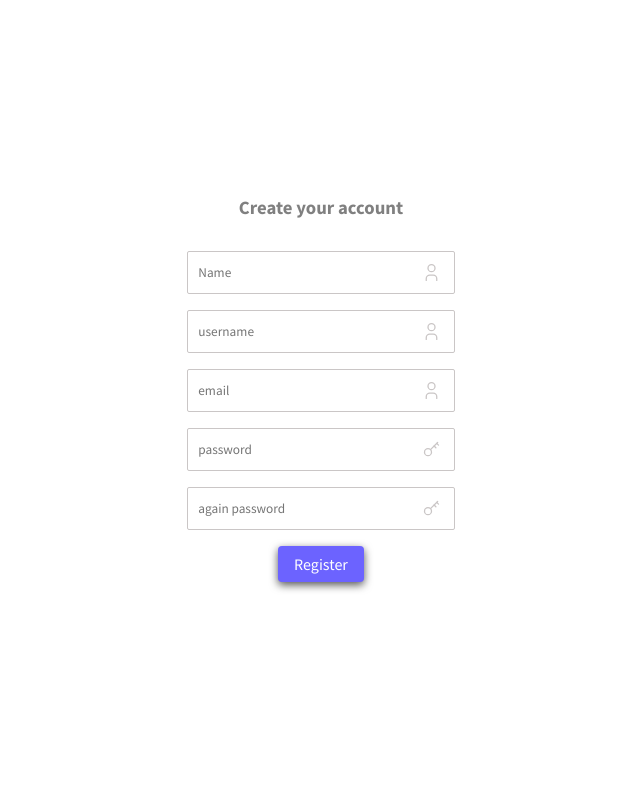
After one commit to mpn01/project-twstr, a PHP site: page /register.php in a window 1280 px wide. The commit adds this page. Shown: the whole page, without its empty margins (319-959 px from the left). Run offline with PHP 8.4, Linux system fonts and the light colour scheme.

Commit message:
1) Adding full working registration system with username and email control. For this moment, without usefull comments. (Later) 2) cleanups with old svg and img

```diff
--- a/connect.php
+++ b/connect.php
@@ -1,7 +1,7 @@
 <?php
 //przechowywanie zmiennych z danymi do bazy danych strony
 $servername = "localhost";
-$username = "root";
+$db_username = "root";
 $password = "";
 $dbname = "project-twstr";
 
--- a/main.css
+++ b/main.css
@@ -140,6 +140,15 @@ input[type="text"] {
 input[type="password"] {
     background-color: white;
     background-image: url(img/key.svg);
+    background-repeat: no-repeat;
+    background-size: 8%;
+    background-position: right;
+    background-position-x: 95%;
+}
+
+input[type="email"] {
+    background-color: white;
+    background-image: url(img/email.svg);
     background-repeat: no-repeat;
     background-size: 8%;
     background-position: right;
--- /dev/null
+++ b/register.php
@@ -0,0 +1,145 @@
+<?php
+    session_start();
+
+    if(isset($_POST['email'])){
+        $form_complete = true;
+        //walidacja nazwy użytkownika
+        $username = $_POST['username'];
+
+        if(strlen($username)<3 || strlen($username)>20){
+            $form_complete = false;
+            $_SESSION['e_username'] = "<div id='index_login_error'>Your username should have characters between 3 and 20</div>";
+        }
+        if(!ctype_alnum($username)){
+            $form_complete = false;
+            $_SESSION['e_username'] = "<div id='index_login_error'>Your username should consist of letters and numbers</div>";
+        }
+        //walidacja imienia
+        $name = $_POST['name'];
+
+        if(strlen($name)<3 || strlen($name)>20){
+            $form_complete = false;
+            $_SESSION['e_name'] = "<div id='index_login_error'>Your name should have characters between 3 and 20</div>";
+        }
+        if(!ctype_alpha($name)){
+            $form_complete = false;
+            $_SESSION['e_name'] = "<div id='index_login_error'>Your name should consist only letters</div>";
+        }
+
+        //walidacja adresu email
+        $email = $_POST['email'];
+        $email_filtered = filter_var($email, FILTER_SANITIZE_EMAIL);
+        if(!filter_var($email_filtered, FILTER_VALIDATE_EMAIL) || ($email_filtered!=$email)){
+            $form_complete = false;
+            $_SESSION['e_email'] = "<div id='index_login_error'>Invaild e-mail address</div>";
+        }
+
+        //walidajca hasła
+        $pass1 = $_POST['pass1'];
+        $pass2 = $_POST['pass2'];
+
+        if(strlen($pass1)<8){
+            $form_complete = false;
+            $_SESSION['e_pass'] = "<div id='index_login_error'>Password should consist minimum 8 characters</div>";
+        }
+        if($pass1!=$pass2){
+            $form_complete = false;
+            $_SESSION['e_pass'] = "<div id='index_login_error'>Passwords don't match</div>";
+        }
+
+        $pass_hash = password_hash($pass1, PASSWORD_DEFAULT);
+
+
+        require_once "connect.php";
+        mysqli_report(MYSQLI_REPORT_STRICT);
+
+        try {
+            $conn = new mysqli($servername, $db_username, $password, $dbname);
+            if($conn->connect_errno!=0){
+                throw new Exception(mysqli_connect_errno());
+            } else {
+
+                //Sprawdzanie, czy użytkownik o podanym emailu istniaje
+                $result_email = $conn->query("SELECT id FROM users WHERE email='$email'");
+                if(!$result_email) throw new Exception($conn->error);
+
+                $email_check = $result_email->num_rows;
+                if($email_check>0){
+                    $form_complete = false;
+                    $_SESSION['e_email'] = "<div id='index_login_error'>Account with this e-mail exist</div>";
+                }
+
+                //Sprawdzanie, czy użytkownik o podanym emailu istniaje
+                $result_username = $conn->query("SELECT id FROM users WHERE login='$username'");
+                if(!$result_username) throw new Exception($conn->error);
+
+                $username_check = $result_username->num_rows;
+                if($username_check>0){
+                    $form_complete = false;
+                    $_SESSION['e_username'] = "<div id='index_login_error'>This username is taken</div>";
+                }
+
+                //Formularz jest prawidłowy
+                $insertQuery = "INSERT INTO users (name, login, pass, email) VALUES ('$name', '$username', '$pass_hash', '$email')";
+                if($form_complete == true){
+                    if($conn->query($insertQuery)){
+                        $_SESSION['register_complete'] = true;
+                        header('Location: welcome.php');
+                    } else {
+                        throw new Exception($conn->error);
+                    }
+                }
+
+                $conn->close();
+            }
+        } catch (Exception $e) {
+            echo "Server error. Sorry for problems. Please comeback later.";
+            echo '<br/>Developer info: '.$e; // wyłączyć przy wrzucaniu na prawdziwy serwer
+        }
+
+
+
+    }
+
+?>
+<html>
+    <head>
+        <title>Register</title>
+        <meta charset="UTF-8"/>
+        <link rel="stylesheet" type="text/css" href="main.css"/>
+        <meta name="viewport" content="width=device-width, initial-scale=1.0">
+        <link href="https://fonts.googleapis.com/css2?family=Source+Sans+Pro:wght@300;400;600;700&display=swap"
+            rel="stylesheet">
+    </head>
+    <body>
+        <div id="index_main">
+            <h3><center>Create your account</center></h3>
+            <form id="index_form" method="post">
+                <input type="text" name="name" placeholder=" Name" />
+                <input type="text" name="username" placeholder=" username" />
+                <input type="text" name="email" placeholder=" email" />
+                <input type="password" name="pass1" placeholder=" password" />
+                <input type="password" name="pass2" placeholder=" again password" />
+                <button class="button" type="submit" >Register</button>
+            </form>
+            <?php
+            if(isset($_SESSION['e_username'])) {
+                echo $_SESSION['e_username'];
+                unset($_SESSION['e_username']);
+            }
+            if(isset($_SESSION['e_name'])) {
+                echo $_SESSION['e_name'];
+                unset($_SESSION['e_name']);
+            }
+            if(isset($_SESSION['e_email'])) {
+                echo $_SESSION['e_email'];
+                unset($_SESSION['e_email']);
+            }
+            if(isset($_SESSION['e_pass'])) {
+                echo $_SESSION['e_pass'];
+                unset($_SESSION['e_pass']);
+            }
+            ?>
+        </div>
+    </body>
+</html>
```
Also changed, not shown: login.php (+6 -8 lines), profile.php (+15 -21 lines), welcome.php (added, +27 -0 lines), img/3d-cube-sphere.svg (deleted), img/arrow.svg (deleted), img/email.svg (added), img/illustrations/blank_canvas.svg (added), img/illustrations/high_five.svg (added), img/newspaper.svg (deleted), img/person2.svg (deleted), img/settings.svg (deleted), img/star.svg (deleted), img/x.svg (deleted).
